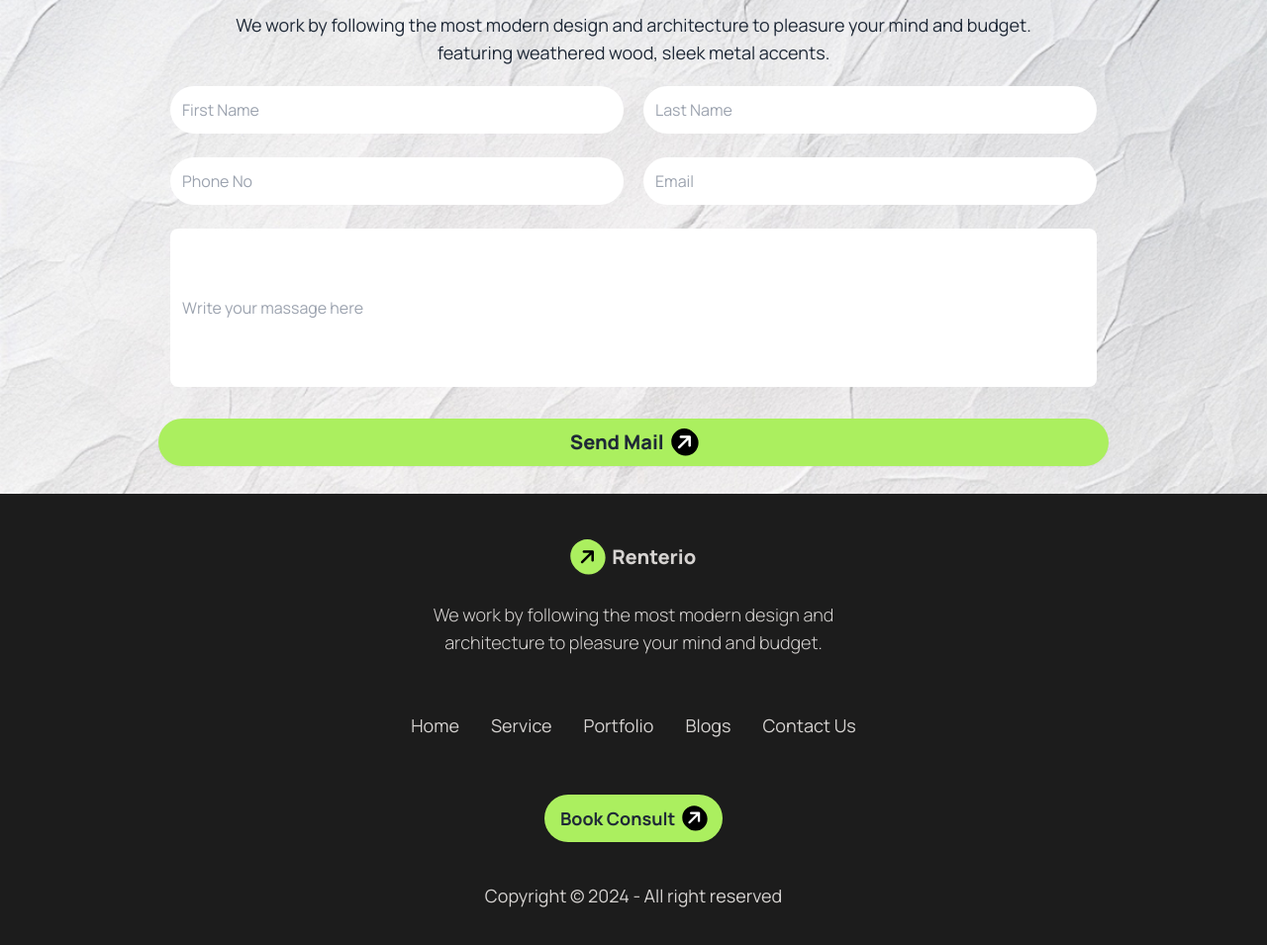
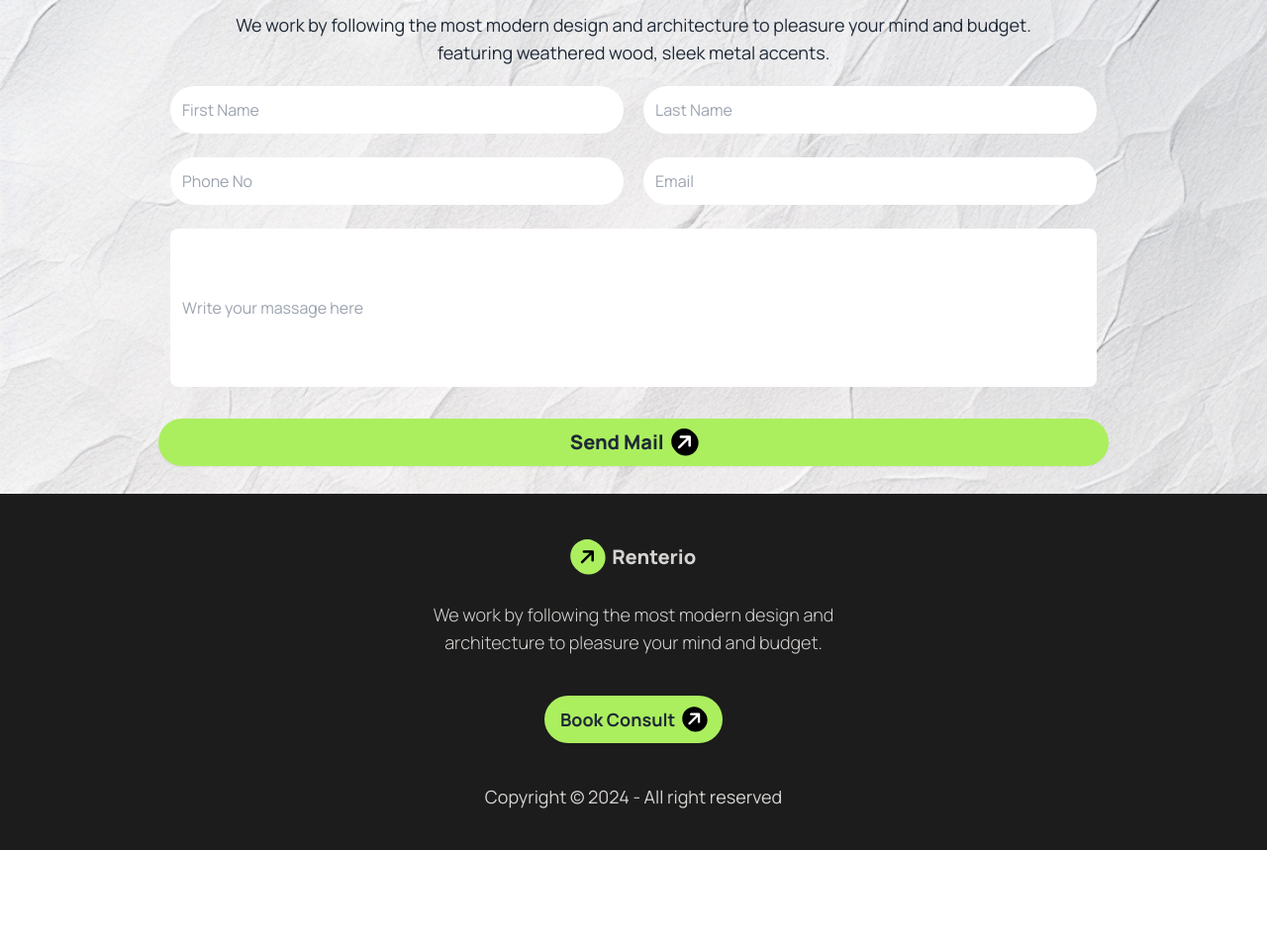
Before and after one commit to zohir26/rental-service, a plain HTML site: page index.html in a window 1280 px wide. Shown: the part 4136-5091 px from the top of the page at 99% size. After the commit the page ends 4995 px from the top, so only its background shows below. Drawn offline with nearby package versions, Linux system fonts and the light colour scheme.

Commit message:
challenge section

```diff
--- a/index.html
+++ b/index.html
@@ -634,16 +634,7 @@
     </p>
 
   </aside>
-  <nav>
 
-   <ul class="menu flex lg:flex-row p-2 text-2xl lg:text-lg justify-center items-center">
-    <li><a>Home</a></li>
-    <li><a>Service</a></li>
-    <li><a>Portfolio</a></li>
-    <li><a>Blogs</a></li>
-    <li><a>Contact Us</a></li>
-  </ul>
-</nav>
 
   <!-- final button-->
   <div>
```
